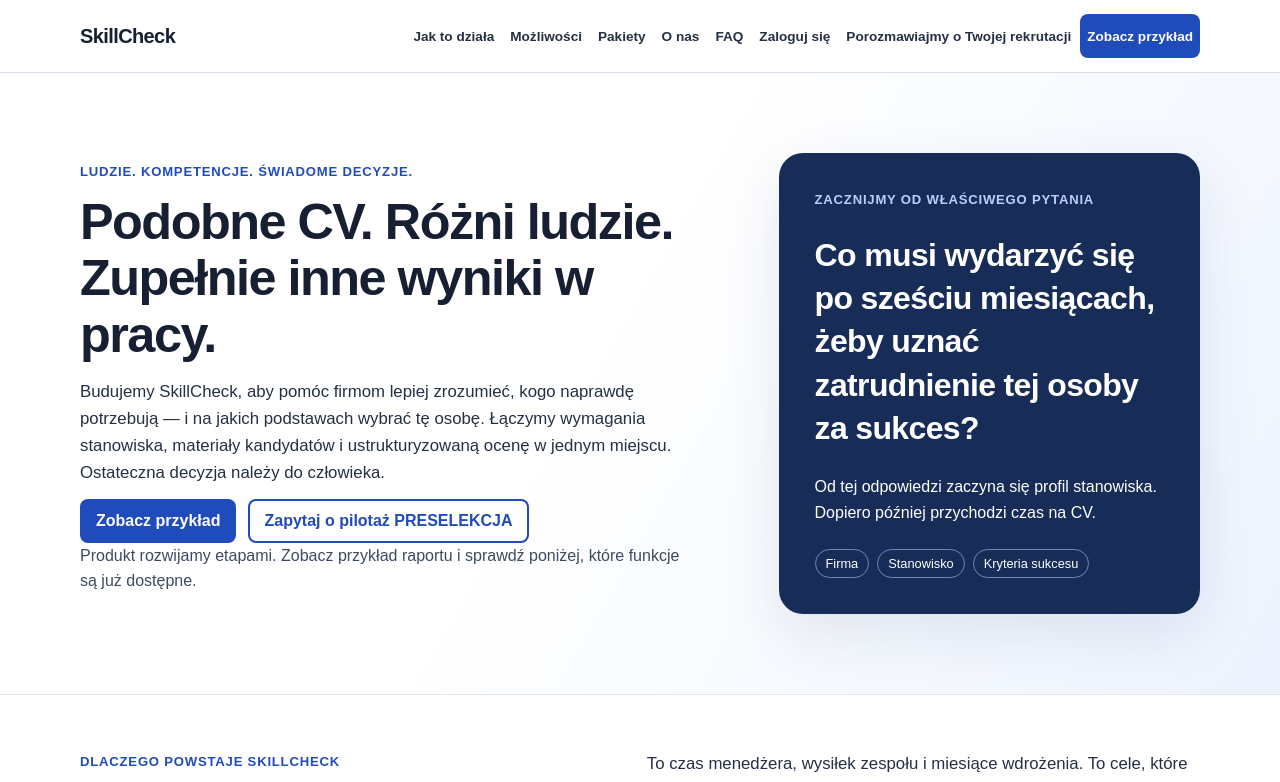
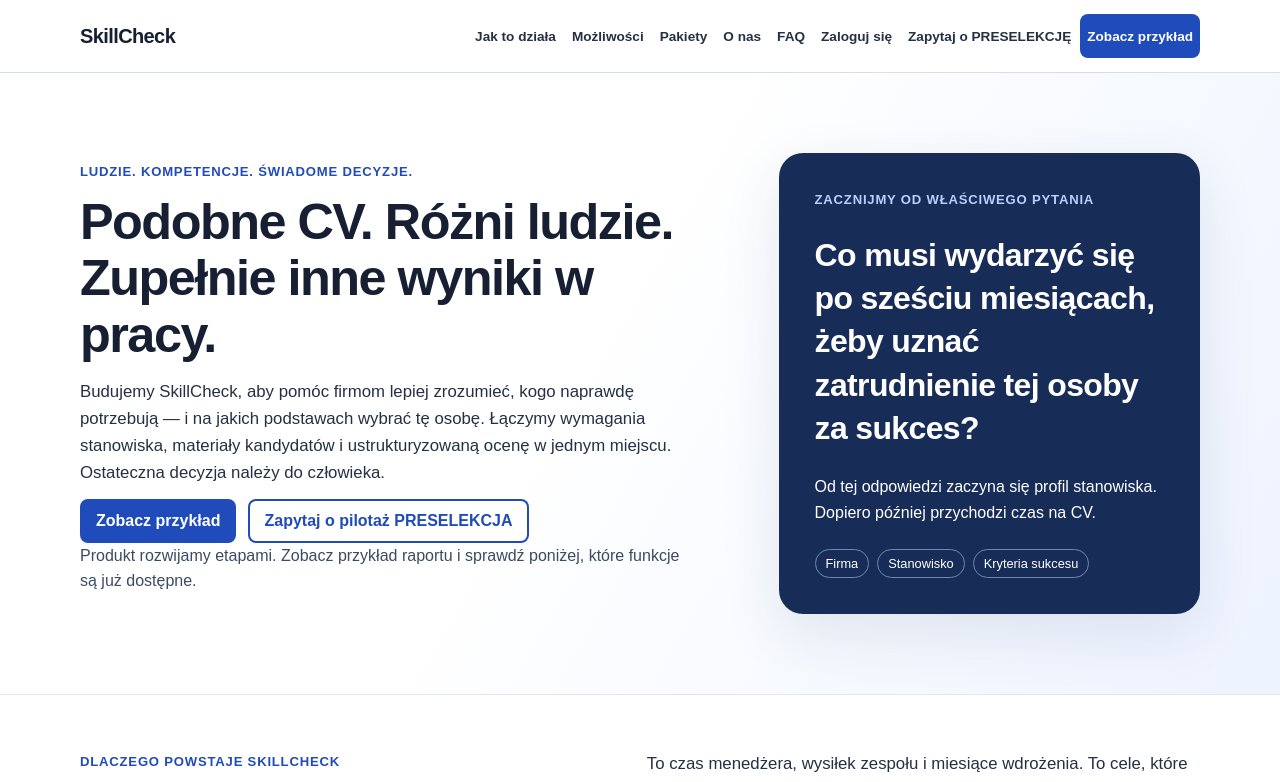
Before and after one commit to krzysztofsyska/skillcheck-core, a Next.js app: page / in a window 1280 px wide. Shown: the top 782 px of the page. Built offline with nearby package versions, Linux system fonts and the light colour scheme.

Commit message:
chore(sales-release): stage reviewed marketing file app/components/marketing/site-header.tsx

```diff
--- a/app/components/marketing/site-header.tsx
+++ b/app/components/marketing/site-header.tsx
@@ -6,7 +6,7 @@
 const mobileLinks = [
   ...sectionLinks,
   { href: "/login", label: "Zaloguj się" },
-  { href: "/rozmowa", label: "Porozmawiajmy o Twojej rekrutacji" },
+  { href: "/preselekcja", label: "Zapytaj o PRESELEKCJĘ" },
   { href: "/demo", label: "Zobacz przykład", variant: "primary" as const },
 ];
 
@@ -24,7 +24,7 @@
               </Link>
             ))}
             <Link href="/login" className={styles.loginLink}>Zaloguj się</Link>
-            <Link href="/rozmowa" className={styles.navLink}>Porozmawiajmy o Twojej rekrutacji</Link>
+            <Link href="/preselekcja" className={styles.navLink}>Zapytaj o PRESELEKCJĘ</Link>
             <Link href="/demo" className={styles.primary}>Zobacz przykład</Link>
           </nav>
           <MobileNav links={mobileLinks} />
```
